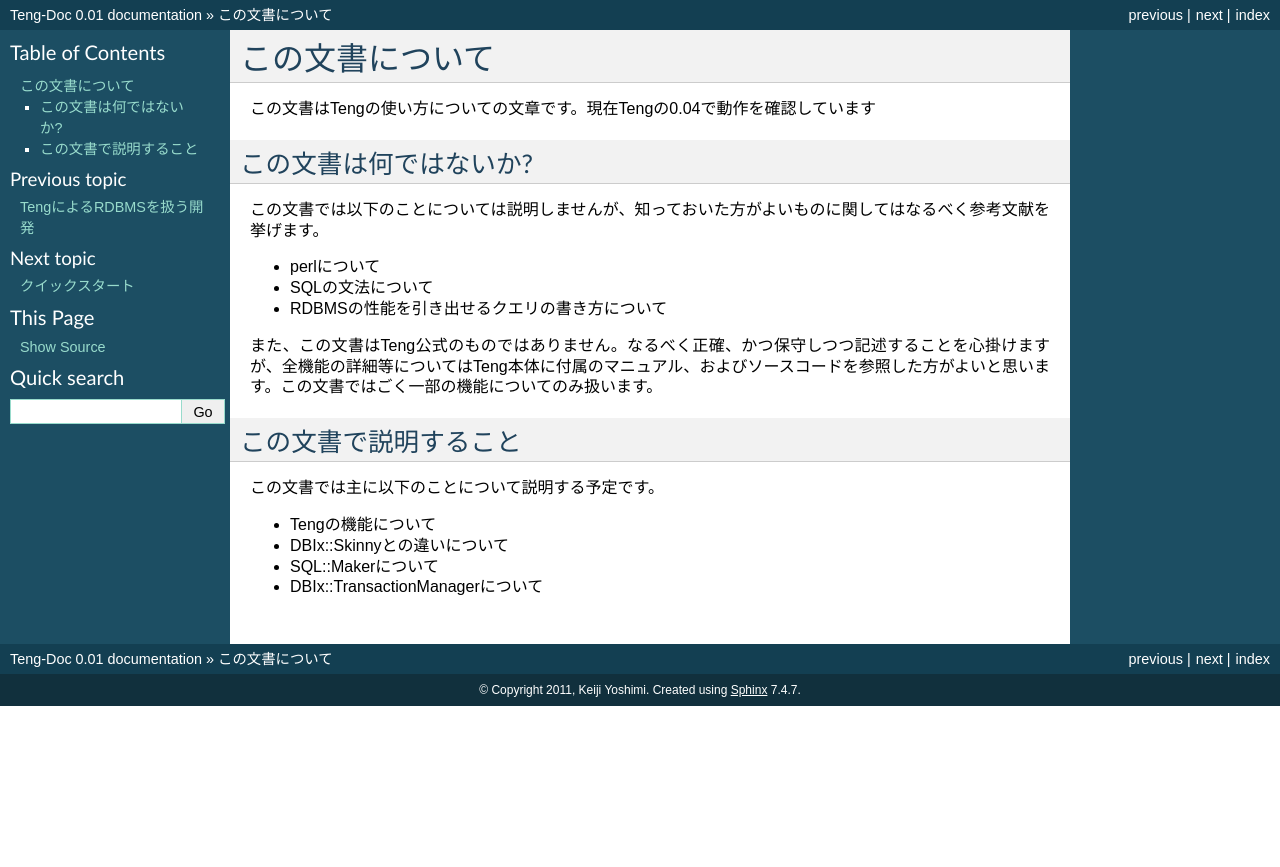
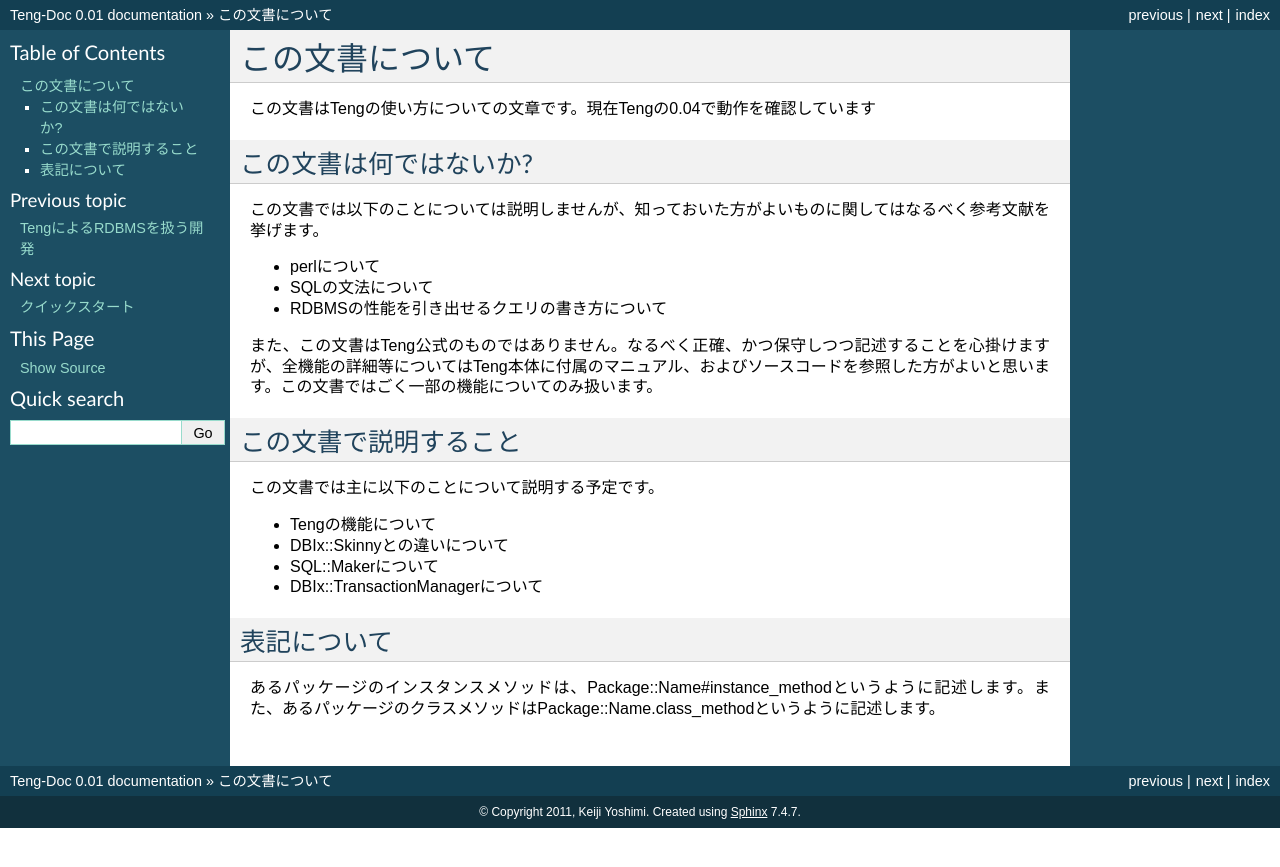
Before and after one commit to walf443/teng-doc, a Sphinx documentation site: the page built from source/about.rst, in a window 1280 px wide. Shown: the top 867 px of the page. Built offline with Sphinx 7.4.7, drawn with Linux system fonts in a browser that asks for light colours.

Commit message:
ruby界隈ではよく使われている表記ではあるが、perl界隈だとそうでもないのでいちおう補足しておく。

```diff
--- a/source/about.rst
+++ b/source/about.rst
@@ -23,3 +23,8 @@
 * DBIx::Skinnyとの違いについて
 * SQL::Makerについて
 * DBIx::TransactionManagerについて
+
+表記について
+-------------
+
+あるパッケージのインスタンスメソッドは、Package::Name#instance_methodというように記述します。また、あるパッケージのクラスメソッドはPackage::Name.class_methodというように記述します。
```
